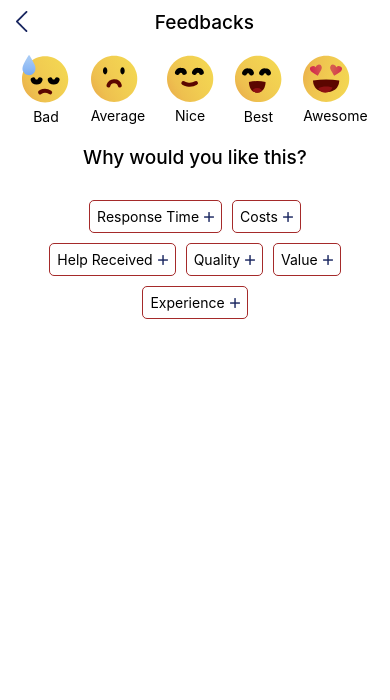
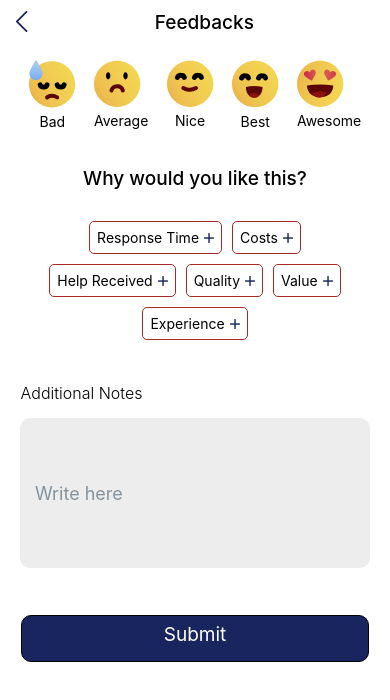
Before and after one commit to majidgeeks/WorkSpace-App, a React Native app: screen / in a window 390 px wide. Shown: the top 700 px of the page. Built offline with nearby package versions, Linux system fonts and the light colour scheme.

Commit message:
feedback screen ui completed

```diff
--- a/src/screens/FeedBackScreen.tsx
+++ b/src/screens/FeedBackScreen.tsx
@@ -9,37 +9,48 @@ import NiceEmojiIcon from '../components/Svgs/NiceEmojiIcon';
 import BestEmojiIcon from '../components/Svgs/BestEmojiIcon';
 import AwesomeEmojiIcon from '../components/Svgs/AwesomeEmojiIcon';
 import CommunityTagFilled from '../components/CommunityTagFilled';
-import { useState } from 'react';
+import {useState} from 'react';
 import CommunityTagOutline from '../components/CommunityTagOutline';
+import CustomInput from '../components/Input';
+import {useForm, Controller} from 'react-hook-form';
 
 interface FeedBackScreenProps {}
 
+const FeedBackScreen = (props: FeedBackScreenProps) => {
+  const {
+    control,
+    handleSubmit,
+    formState: {errors},
+  } = useForm({
+    defaultValues: {
+      notes: '',
+    },
+  });
 
-const FeedBackScreen = (props: FeedBackScreenProps) => {
   const [selectedItem, setSelectedItem] = useState<number[]>([]);
-    const [itemNames, setItemNames ] = useState([
-        "Response Time",
-        "Costs",
-        "Help Received",
-        "Quality",
-        "Value",
-        "Experience"
+  const [itemNames, setItemNames] = useState([
+    'Response Time',
+    'Costs',
+    'Help Received',
+    'Quality',
+    'Value',
+    'Experience',
   ]);
 
-    const handleSelect = (index : number) => {
+  const handleSelect = (index: number) => {
     const updatedArray = [...selectedItem];
     updatedArray.push(index);
-       console.log("updatedArray",updatedArray);
-       setSelectedItem(updatedArray)
-       console.log("selectedItem",selectedItem)
+    console.log('updatedArray', updatedArray);
+    setSelectedItem(updatedArray);
+    console.log('selectedItem', selectedItem);
   };
 
-    const handleUnSelect = (index : number) => {
+  const handleUnSelect = (index: number) => {
     const updatedArray = [...selectedItem];
     updatedArray.splice(index, 1);
     setSelectedItem(updatedArray);
-       console.log("selectedItem after splice", selectedItem)
-    }
+    console.log('selectedItem after splice', selectedItem);
+  };
 
   return (
     <View style={styles.container}>
@@ -56,21 +67,13 @@ const FeedBackScreen = (props: FeedBackScreenProps) => {
           Feedbacks
         </Text>
       </View>
-
-      <View
-        style={{
-          flexDirection: 'row',
-          marginHorizontal: moderateScale(1),
-          justifyContent: 'space-evenly',
-          marginVertical:moderateScale(20)
-        }}>
+      <View style={styles.emojiView}>
         <TouchableOpacity>
           <BadImojiIcon />
           <Text style={{textAlign: 'center', marginTop: moderateScale(5)}}>
             Bad
           </Text>
         </TouchableOpacity>
-
         <TouchableOpacity>
           <AverageEmojiIcon />
           <Text style={{textAlign: 'center', marginTop: moderateScale(5)}}>
@@ -96,29 +99,57 @@ const FeedBackScreen = (props: FeedBackScreenProps) => {
           </Text>
         </TouchableOpacity>
       </View>
-
       <View>
-        <Text style={{fontSize:moderateScale(18), fontWeight:"500", textAlign:"center"}}>Why would you like this?</Text>
+        <Text style={styles.midTxt}>Why would you like this?</Text>
         <View style={styles.tagView}>
           {itemNames.map((data, index) => {
             return selectedItem.includes(index) ? (
               <CommunityTagFilled
                 text={data}
                 key={data}
-                onPress={() => handleSelect(index)}
+                onPress={() => handleUnSelect(index)}
               />
             ) : (
               <CommunityTagOutline
                 text={data}
                 key={data}
-               onPress={() => handleUnSelect(index)}
+                onPress={() => handleSelect(index)}
               />
-            )
+            );
           })}
-
         </View>
       </View>
-
+      <View style={{marginVertical: moderateScale(10)}}>
+        <Controller
+          name="notes"
+          control={control}
+          rules={{
+            required: true,
+          }}
+          render={({field: {value, onChange}, fieldState: {error}}) => (
+            <>
+              <CustomInput
+                value={value}
+                onChange={onChange}
+                label="Additional Notes"
+                placeholder="Write here"
+                labelStyle={{
+                  color: Color.black,
+                  fontWeight: '300',
+                  marginLeft: moderateScale(10),
+                  marginVertical: moderateScale(10),
+                }}
+                inputContainerStyle={{borderBottomWidth: 0}}
+                style={{backgroundColor: Color.lightGrey, height: 150}}
+              />
+              {error?.message ? <Text>{error.message}</Text> : null}
+            </>
+          )}
+        />
+      </View>
+      <TouchableOpacity style={styles.submitBtn}>
+        <Text style={styles.submitBtnTxt}>Submit</Text>
+      </TouchableOpacity>
     </View>
   );
 };
@@ -131,7 +162,18 @@ const styles = StyleSheet.create({
     flexDirection: 'row',
     marginHorizontal: moderateScale(15),
     marginTop: moderateScale(10),
-    backgroundColor: Color.white,
+  },
+  emojiView: {
+    flexDirection: 'row',
+    marginHorizontal: moderateScale(10),
+    justifyContent: 'space-evenly',
+    marginVertical: moderateScale(25),
+  },
+  midTxt: {
+    fontSize: moderateScale(18),
+    fontWeight: '500',
+    textAlign: 'center',
+    marginTop: moderateScale(10),
   },
   tagView: {
     marginVertical: moderateScale(20),
@@ -140,4 +182,18 @@ const styles = StyleSheet.create({
     justifyContent: 'center',
     marginHorizontal: moderateScale(25),
   },
+  submitBtn: {
+    borderWidth: 1,
+    backgroundColor: Color.darkBlue,
+    height: moderateScale(45),
+    borderRadius: 10,
+    marginHorizontal: moderateScale(20),
+    marginTop: moderateScale(20),
+  },
+  submitBtnTxt: {
+    textAlign: 'center',
+    fontSize: moderateScale(18),
+    marginTop: moderateScale(7),
+    color: Color.white,
+  },
 });
```
Lines whose indentation alone changed are shown as unchanged.
